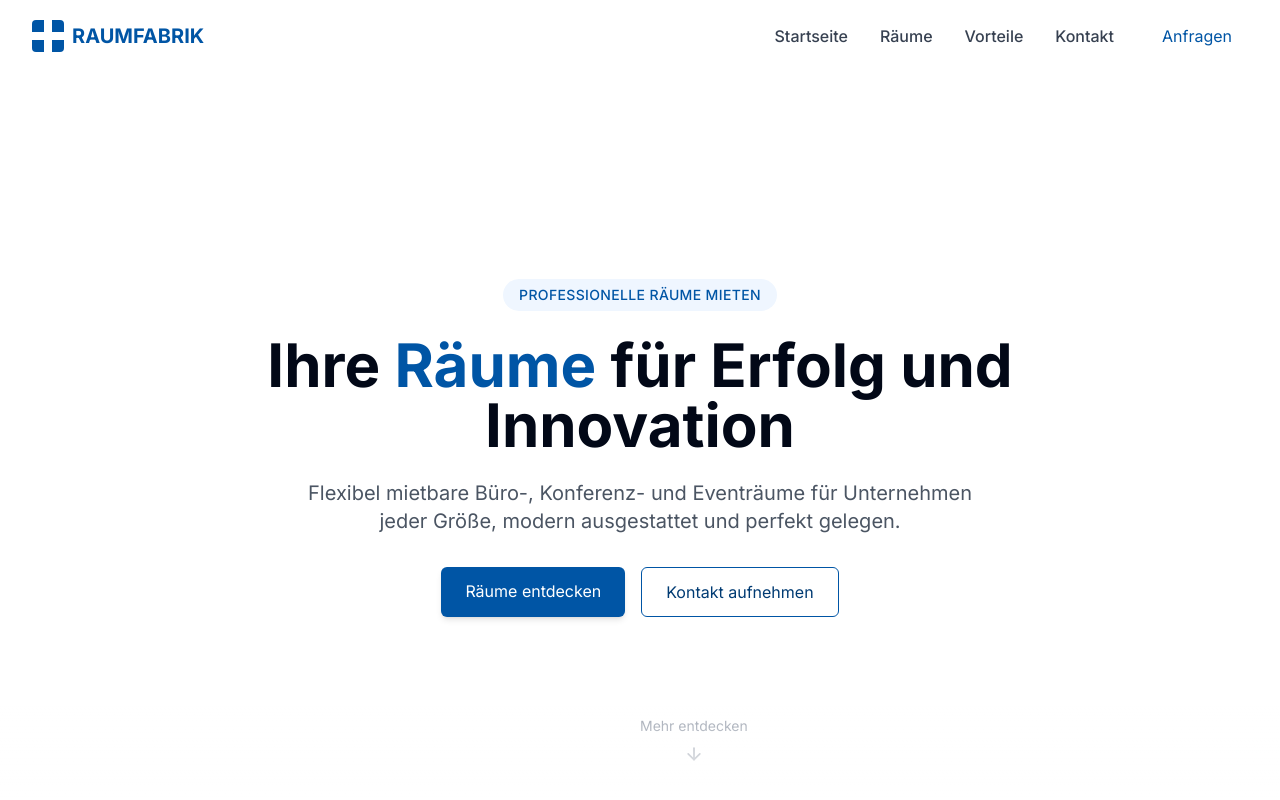
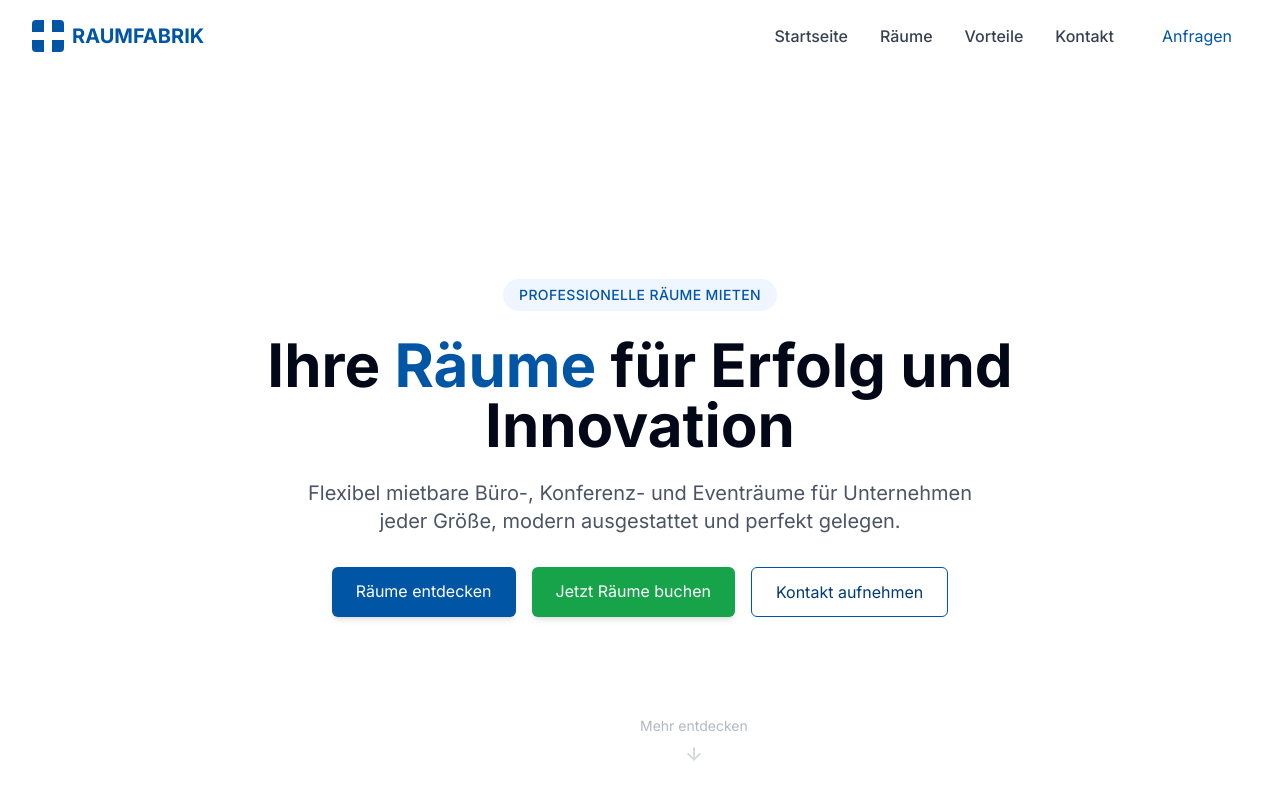
Before and after one commit to wolfgangwuerfl/raumdynamo-landing, a React (Vite) app: page / in a window 1280 px wide. Shown: the top 800 px of the page. Built offline with nearby package versions, Linux system fonts and the light colour scheme.

Commit message:
Add "Jetzt Räume buchen" button
Adds a new button to the hero section with the text "Jetzt Räume buchen".

```diff
--- a/src/components/Hero.tsx
+++ b/src/components/Hero.tsx
@@ -1,6 +1,7 @@
 
 import React from 'react';
 import { ArrowDown } from 'lucide-react';
+import { Button } from './ui/button';
 
 const Hero: React.FC = () => {
   return (
@@ -25,6 +26,14 @@ const Hero: React.FC = () => {
               Räume entdecken
             </a>
             <a
+              href="https://raumfabrik.simplybook.it/v2/"
+              target="_blank"
+              rel="noopener noreferrer"
+              className="px-6 py-3 bg-green-600 text-white rounded-md hover:bg-green-700 transition-colors shadow-md"
+            >
+              Jetzt Räume buchen
+            </a>
+            <a
               href="#contact"
               className="px-6 py-3 bg-white text-raumfabrik-blue-dark border border-raumfabrik-blue rounded-md hover:bg-gray-50 transition-colors"
             >
```
